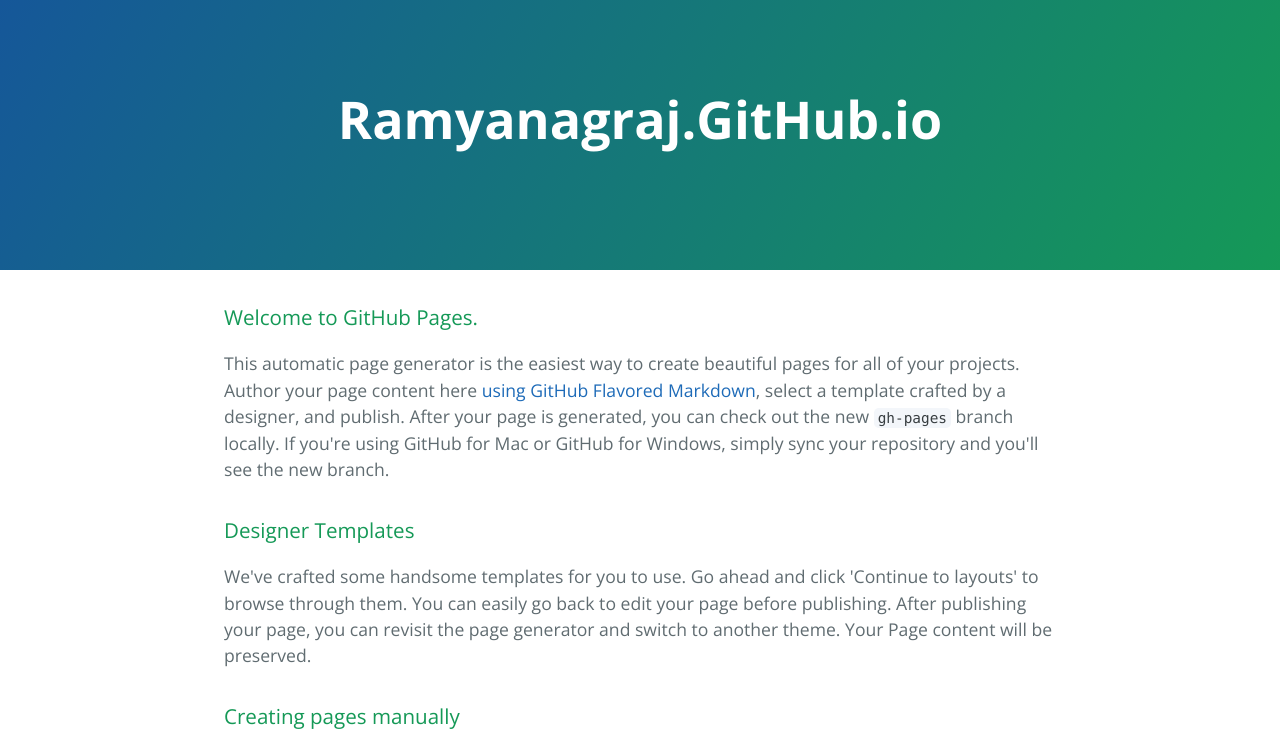
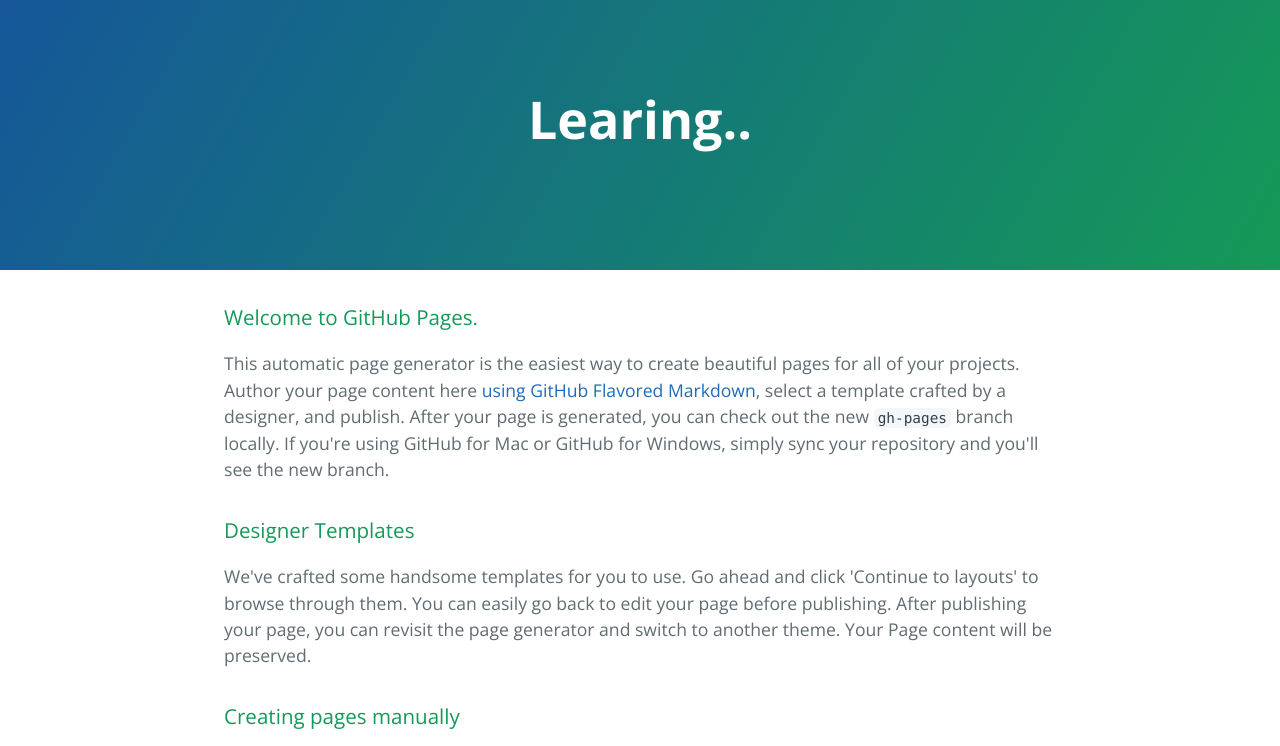
Before and after one commit to ramyanagraj/ramyanagraj.github.io, a plain HTML site: page index.html in a window 1280 px wide. Shown: the top 746 px of the page. Drawn offline with nearby package versions, Linux system fonts and the light colour scheme.

Commit message:
change the tittle of the page

```diff
--- a/index.html
+++ b/index.html
@@ -2,7 +2,7 @@
 <html lang="en-us">
   <head>
     <meta charset="UTF-8">
-    <title>Ramyanagraj.GitHub.io by ramyanagraj</title>
+    <title>Personal blog  of  ramyanagraj</title>
     <meta name="viewport" content="width=device-width, initial-scale=1">
     <link rel="stylesheet" type="text/css" href="stylesheets/normalize.css" media="screen">
     <link href='http://fonts.googleapis.com/css?family=Open+Sans:400,700' rel='stylesheet' type='text/css'>
@@ -11,7 +11,7 @@
   </head>
   <body>
     <section class="page-header">
-      <h1 class="project-name">Ramyanagraj.GitHub.io</h1>
+      <h1 class="project-name">Learing..</h1>
       <h2 class="project-tagline"></h2>
     </section>
 
```
